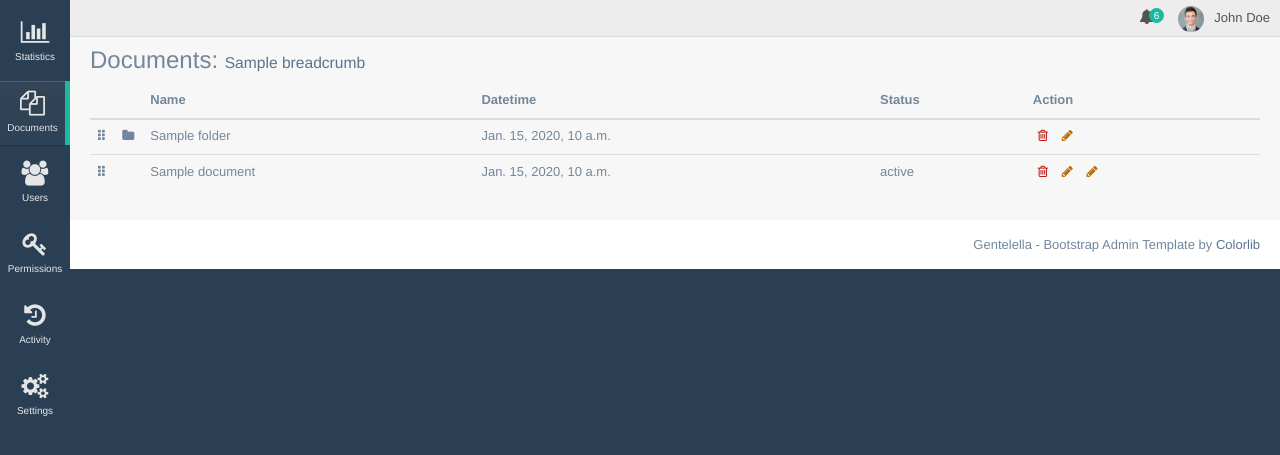
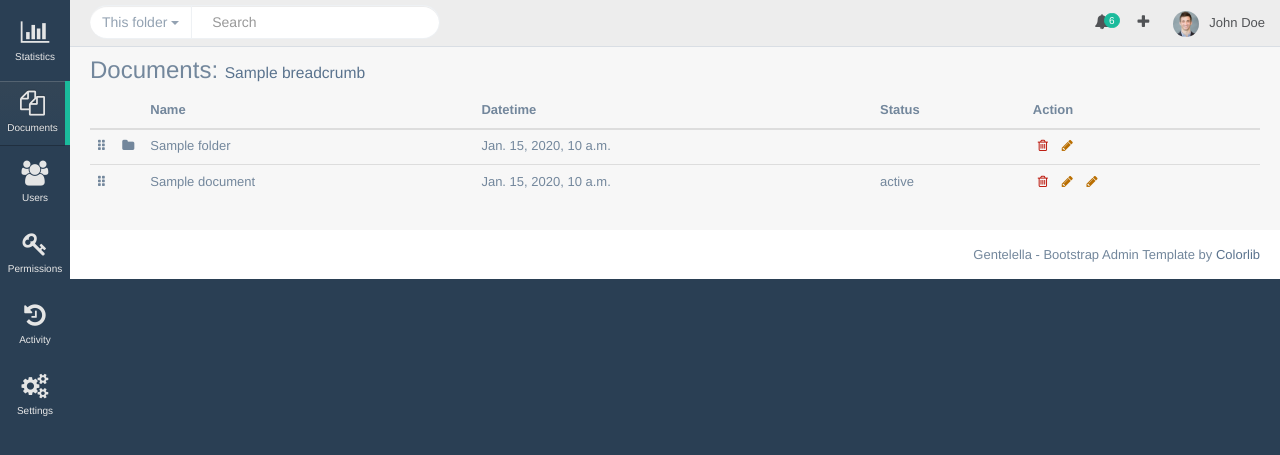
Before and after one commit to sysint64/ripa_archive, a Django app: template frontend/templates/documents_browser/list.html in a window 1280 px wide. Shown: the top 455 px of the page. Run offline with Django 3.2, Linux system fonts and the light colour scheme; the template is opened without the code that fills it: most values are stand-ins (such as "Sample title", 1, 10 or a date in 2020); style sheets or scripts are compiled from the project's sources; some libraries are stand-ins or nearby versions.

Commit message:
search input layout

```diff
--- a/frontend/static/styles/main.sass
+++ b/frontend/static/styles/main.sass
@@ -11,3 +11,27 @@
 .info-number .badge
     padding: 0 4px
     right: 4px
+
+.top_search
+    width: 350px
+    margin-bottom: 0
+
+    .input-group
+        margin-bottom: 0
+
+    input[type=text]
+        border-radius: 0 25px 25px 0
+
+    .input-group-btn:first-child>.btn
+        border-radius: 25px 0 0 25px
+        border: 1px solid rgba(221,226,232,0.49)
+        border-left: 0
+        box-shadow: inset 0 1px 1px rgba(0,0,0,0.075)
+        color: #93A2B2
+        margin-bottom: 0 !important
+
+.top_nav .navbar-right
+    width: 50%
+
+.top_nav .nav_menu
+    padding: 5px 5px 5px 20px
--- a/frontend/templates/top_menu.html
+++ b/frontend/templates/top_menu.html
@@ -4,7 +4,27 @@
 <div class="nav_menu">
     <nav>
 {#        <div class="nav toggle">#}
-{#            <a id="menu_toggle"><i class="fa fa-bars"></i></a>#}
+{#            <a id="menu_toggle"><i class="fa fa-archive"></i></a>#}
+{#        </div>#}
+{#        <div class="title_left">#}
+            <div class="form-group pull-left top_search">
+                <div class="input-group">
+{#                    <span class="input-group-btn">#}
+{#                      <button class="btn btn-default" type="button">This folder</button>#}
+{#                    </span>#}
+                    <div class="input-group-btn">
+                        <button type="button" class="btn btn-default dropdown-toggle"
+                                data-toggle="dropdown" aria-expanded="false">This folder <span
+                                class="caret"></span>
+                        </button>
+                        <ul class="dropdown-menu dropdown-menu-right" role="menu">
+                            <li><a href="#">This folder</a></li>
+                            <li><a href="#">Everywhere</a></li>
+                        </ul>
+                    </div>
+                    <input type="text" class="form-control" placeholder="Search">
+                </div>
+            </div>
 {#        </div>#}
 
         <ul class="nav navbar-nav navbar-right">
@@ -31,25 +51,21 @@
             <li role="presentation" class="dropdown">
                 <a href="#" class="dropdown-toggle info-number"
                    data-toggle="dropdown" aria-expanded="false">
+                    <i class="fa fa-plus"></i>
+                </a>
+
+                <ul class="dropdown-menu list-unstyled" role="menu">
+                    <li><a href="!action:create-folders/">Folders</a></li>
+                    <li><a href="!action:create-documents/">Documents</a></li>
+                </ul>
+            </li>
+
+            <li role="presentation">
+                <a href="" class="info-number"
+                   data-toggle="dropdown" aria-expanded="false">
                     <i class="fa fa-bell"></i>
                     <span class="badge bg-green">6</span>
                 </a>
-
-                <ul id="menu1" class="dropdown-menu list-unstyled msg_list" role="menu">
-                    <li>
-                        <a>
-                            <span class="image"><img src="{% static "images/mock/img.jpg" %}"
-                                                     alt="Profile Image"/></span>
-                            <span>
-                          <span>John Smith</span>
-                          <span class="time">3 mins ago</span>
-                        </span>
-                            <span class="message">
-                          Film festivals used to be do-or-die moments for movie makers. They were where...
-                        </span>
-                        </a>
-                    </li>
-                </ul>
             </li>
 
         </ul>
```
Also changed, not shown: frontend/static/js/gentelella.js (line endings or trailing spaces).
